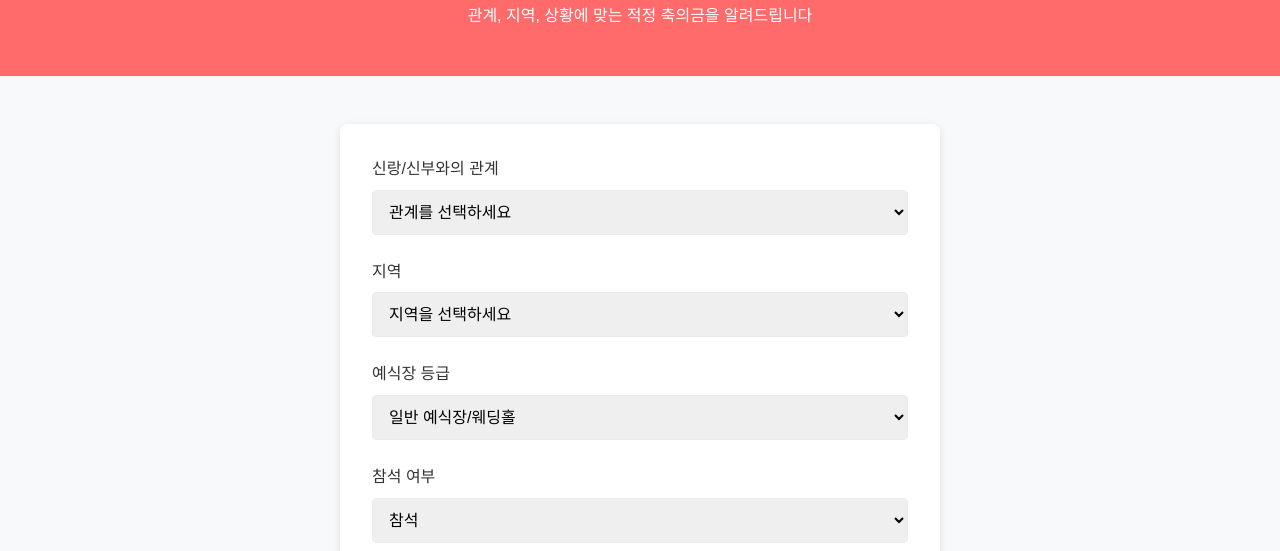
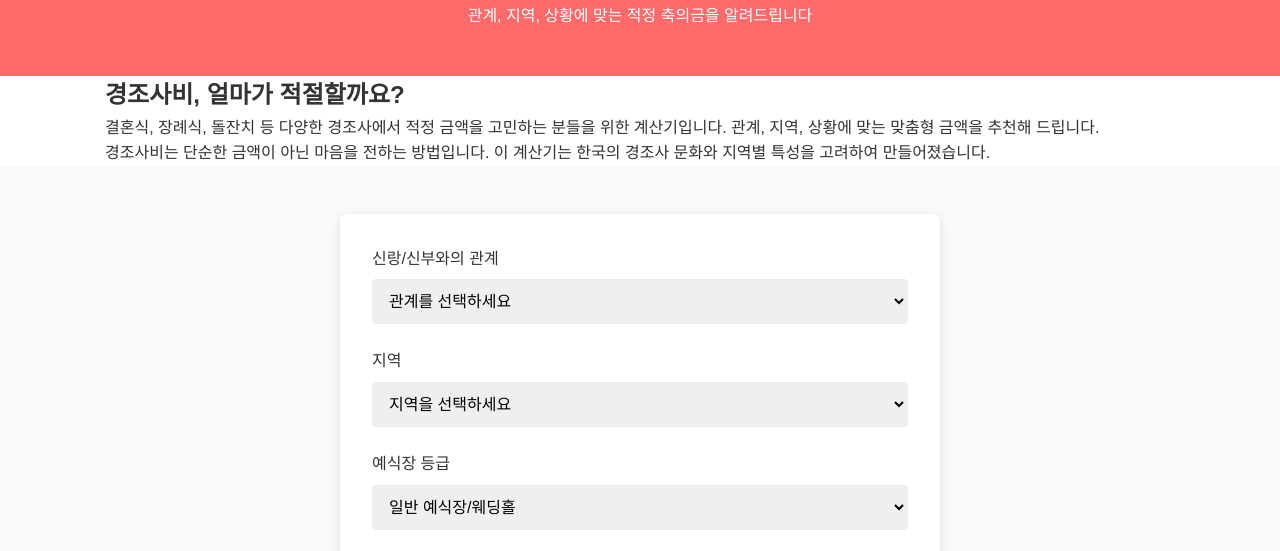
Before and after one commit to Magenta49/howmuch, a plain HTML site: page index.html in a window 1280 px wide. Shown: the part 183-734 px from the top of the page. Drawn offline with Linux system fonts and the light colour scheme.

Commit message:
Update index.html

```diff
--- a/index.html
+++ b/index.html
@@ -53,7 +53,13 @@
                 <p>관계, 지역, 상황에 맞는 적정 축의금을 알려드립니다</p>
             </div>
         </section>
-
+<section class="intro">
+  <div class="container">
+    <h2>경조사비, 얼마가 적절할까요?</h2>
+    <p>결혼식, 장례식, 돌잔치 등 다양한 경조사에서 적정 금액을 고민하는 분들을 위한 계산기입니다. 관계, 지역, 상황에 맞는 맞춤형 금액을 추천해 드립니다.</p>
+    <p>경조사비는 단순한 금액이 아닌 마음을 전하는 방법입니다. 이 계산기는 한국의 경조사 문화와 지역별 특성을 고려하여 만들어졌습니다.</p>
+  </div>
+</section>
         <section class="calculator">
             <div class="container">
                 <form id="wedding-calc">
```
